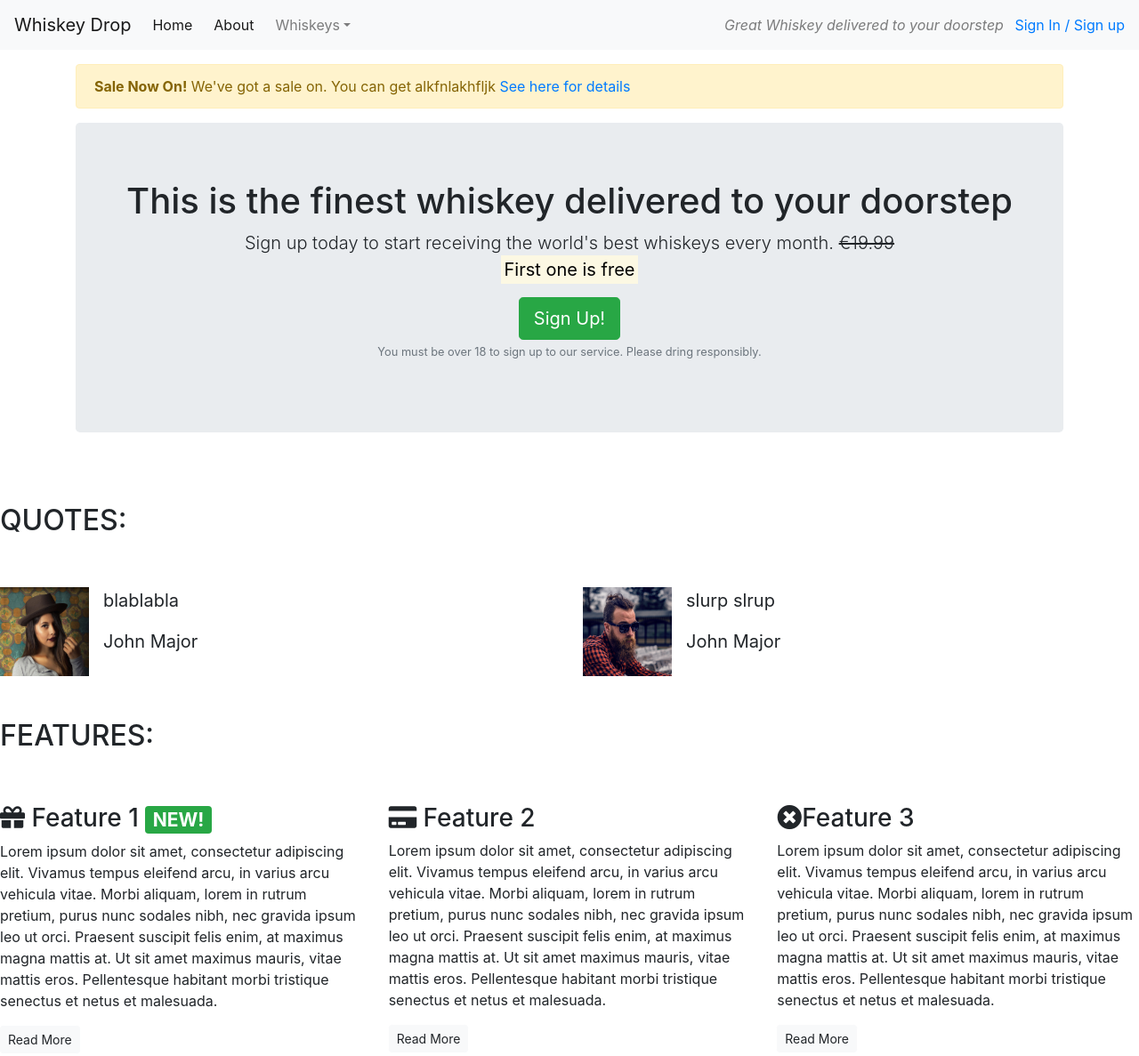
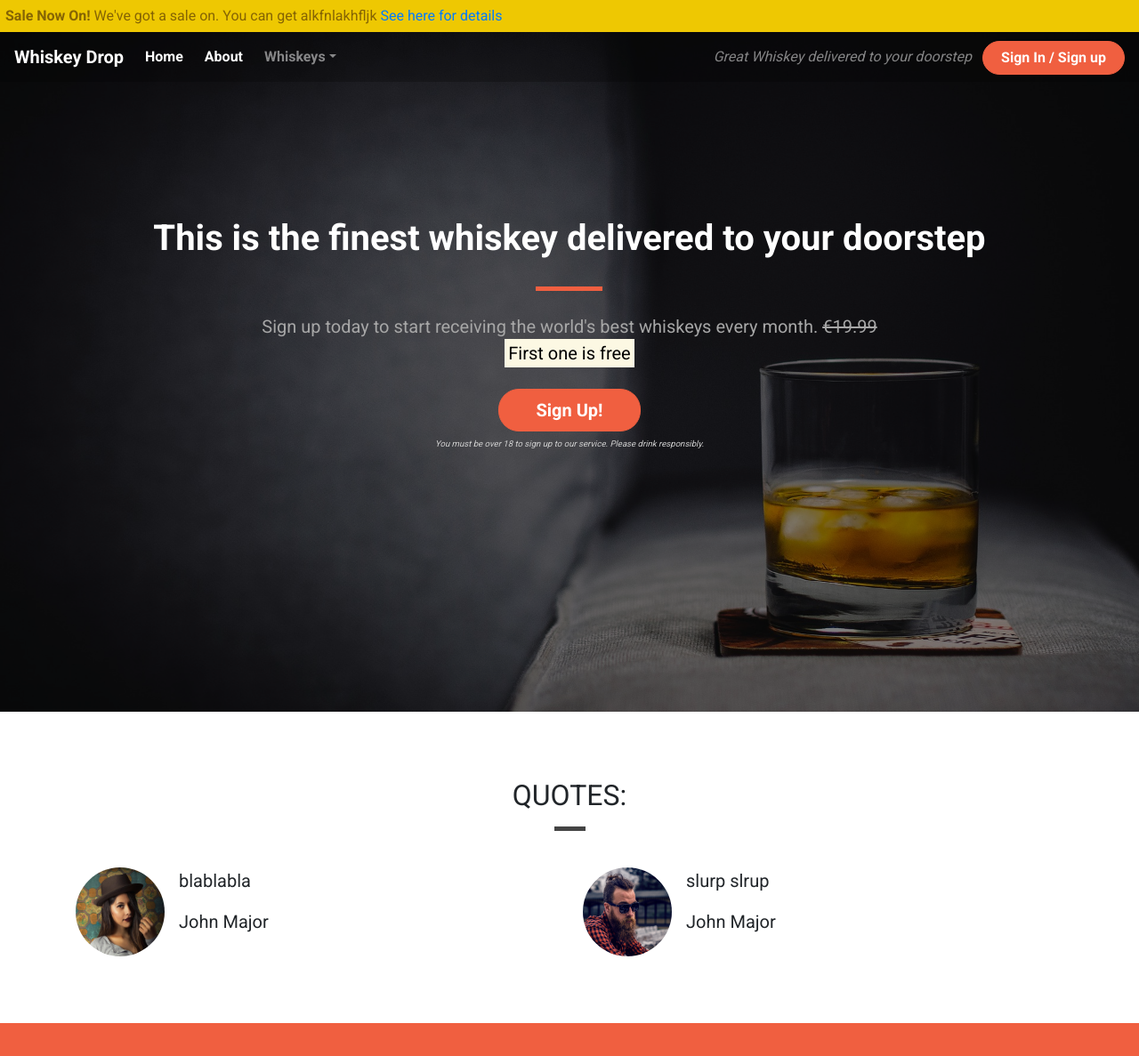
Before and after one commit to JochenFM/bootstrap4, a plain HTML site: page index.html in a window 1280 px wide. Shown: the top 1187 px of the page at 89% size. Drawn offline with nearby package versions, Linux system fonts and the light colour scheme.

Commit message:
initial commit

```diff
--- /dev/null
+++ b/css/style.css
@@ -0,0 +1,231 @@
+body {
+
+    font-family: 'Roboto', sans-serif;
+}
+
+.container-wrapper {
+
+
+}
+
+.container-wrapper--red {
+
+    background-color: #f05f40;
+    color: white;
+}
+
+
+.alert-container .col-12 {
+
+    padding-left: 0;
+    padding-right: 0;
+}
+
+.site-wide-alert {
+
+    border-radius: 0;
+    margin-bottom: 0;
+    padding: 5px; 15px;
+    background-color: #eec802;
+    border-color: #eec802;
+}
+.callout-container {
+
+    height: 100vh;
+
+background: url("../images/whiskey-background.jpg") no-repeat bottom right fixed;
+  -webkit-background-size: cover;
+  -moz-background-size: cover;
+  -o-background-size: cover;
+  background-size: cover;
+  display: flex;
+  align-items: center;
+  justify-content: center;
+
+  position: relative;
+}
+
+
+.opaque-overlay {
+
+    position: absolute;
+    top: 0;
+    left: 0;
+    height: 100%;
+    width: 100%;
+    background-color: rgba(0,0,0,0.5);
+}
+
+
+
+.quotes-container {
+
+}
+
+.features-container {}
+
+
+.page-header {
+
+    margin-bottom: 0;
+    border-bottom: 0;
+    text-align: center;
+}
+
+.page-header h2 {
+    margin-top: 0;
+
+}
+
+.quotes .page-header {
+
+    margin-bottom: 25px;
+
+}
+
+.jumbotron {
+
+    background-color: transparent;
+}
+
+
+.block-divider {
+
+    width: 75px;
+    height: 5px;
+    border: 0;
+    background-color: #444;
+}
+
+.block-divider--orange {
+
+    background-color: #f05f40;
+}
+
+.block-divider--white {
+
+background-color: white;
+}
+
+.block-divider--short {
+
+    width: 35px;
+
+}
+
+
+.content-container {
+
+    padding-top: 75px;
+    padding-bottom: 75px;
+}
+
+
+.navalert-container {
+
+    position: absolute;
+    top: 0;
+    left: 0;
+    padding-left: 0;
+    padding-right: 0;
+    z-index: 1;
+}
+
+.navbar {
+
+    margin-bottom: 0;
+    border: 0;
+    width: 100%;
+    background-color: rgba(0,0,0,0.25);
+}
+
+.navbar .navbar-toggler {
+
+    border:0;
+}
+
+.navbar-brand {
+
+    font-weight: bold;
+}
+
+.navbar .navbar-nav a {
+
+font-weight: bold;
+}
+
+.jumbotron {
+
+    background-color: transparent;
+}
+
+.jumbotron-header {
+
+    color: white;
+    font-weight: bold;
+    margin-bottom: 30px;
+
+}
+
+.jumbotron .lead {
+
+    margin: 25px;0;
+    color: #a7a7a7;
+}
+
+.jumbotron small {
+
+    font-size: 60%;
+    font-style: italic;
+    color: #d0d0d0;
+}
+
+
+.btn--cta {
+
+    font-weight: bold;
+    border-radius: 23px;
+    width: 160px;
+}
+
+.btn--red {
+
+    color: white;
+    background-color: #f05f40;
+    border-color: #f05f40;
+}
+
+.btn--red:hover,
+.btn--red:active,
+.btn--red:focus,
+.btn--red:active:focus {
+
+     background-color: #df4929;
+    border-color: #df4929
+}
+
+.feature {
+
+    text-align: center;
+    margin-bottom: 40px;
+}
+
+.feature i {
+
+margin-bottom: 20px;
+font-size: 45px;
+line-height: 45px;
+}
+
+.feature .btn {
+
+    background-color: white;
+    border-color: white;
+    border-radius: 15px;
+    min-width: 100px;
+    font-weight: bold;
+    margin-top: 10px;
+    color: #f05f40;
+
+
+}
--- a/index.html
+++ b/index.html
@@ -8,21 +8,35 @@
     <link rel="stylesheet" href="https://stackpath.bootstrapcdn.com/bootstrap/4.5.0/css/bootstrap.min.css" integrity="sha384-9aIt2nRpC12Uk9gS9baDl411NQApFmC26EwAOH8WgZl5MYYxFfc+NcPb1dKGj7Sk" crossorigin="anonymous">
     <script src="https://stackpath.bootstrapcdn.com/bootstrap/4.5.0/js/bootstrap.min.js" integrity="sha384-OgVRvuATP1z7JjHLkuOU7Xw704+h835Lr+6QL9UvYjZE3Ipu6Tp75j7Bh/kR0JKI" crossorigin="anonymous"></script>
     <link rel="stylesheet" href="https://use.fontawesome.com/releases/v5.13.1/css/all.css" integrity="sha384-xxzQGERXS00kBmZW/6qxqJPyxW3UR0BPsL4c8ILaIWXva5kFi7TxkIIaMiKtqV1Q" crossorigin="anonymous">
+    <link href="https://fonts.googleapis.com/css2?family=Roboto:wght@400;700&display=swap" rel="stylesheet">
+    <link rel="stylesheet" href="css/style.css" type="text/css">
 </head>
 <body>
-    <nav class="navbar navbar-light bg-light navbar-expand-sm">
-    <a href="/" class ="navbar-brand">Whiskey Drop </a>
-
+    <div class="container-fluid navalert-container">
+        <div class="container-fluid alert-container">
+            <div class ="row d-none d-sm-block">
+                <div class="col-12">
+                    <div class="site-wide-alert alert alert-warning">
+                    <strong>Sale Now On!</strong> We've got a sale on. You can get alkfnlakhfljk <a href=""> See here for details</a>
+                </div>
+            </div>
+        </div>
+    </div>
+    <nav class="navbar navbar-dark navbar-expand-sm">
+    <a href="/" class ="navbar-brand">Whiskey Drop</a>
     <button class = "navbar-toggler ml-auto" type="button" data-toggle ="collapse" data-target ="#navbarNavDropdown"
     aria-controls="navbarNavDropdown" aria-expanded="false" aria-label="Toggle navigation">
-    <span class="navbar-toggler-icon"></span></button>
-
+        <span class="navbar-toggler-icon"></span>
+    </button>
     <div class="collapse navbar-collapse" id="navbarNavDropdown">
         <ul class="navbar-nav mr-auto">
-            <li class ="active nav-item mr-2"><a class ="nav-link" href="/">Home</a></li>
-            <li class ="active nav-item mr-2"><a class ="nav-link" href="/about">About</a></li>
+            <li class ="active nav-item mr-2"><a class ="nav-link" href="/">Home</a>
+            </li>
+            <li class ="active nav-item mr-2"><a class ="nav-link" href="/about">About</a>
+            </li>
             <li class="nav-item dropdown"><a class="nav-link dropdown-toggle" href="#" id= "navbarDropdownMenulink" role="button" data-toggle="dropdown"
-            aria-haspopup="true" aria-expanded="false">Whiskeys</a></li>
+            aria-haspopup="true" aria-expanded="false">Whiskeys</a>
+            </li>
     <div class="dropdown-menu" aria-labelledby="dropdownMenuLink">
                 <a class="dropdown-item" href="#">Irish</a>
                 <a class="dropdown-item" href="#">Scotch</a>
@@ -31,45 +45,43 @@
             <li class ="active nav-item mr-2 d-block d-sm-none"><a class ="nav-link" href="/login">Sign in / Sign Up</a></li>
             </ul>
         </div>
-    <div d="d-none d-md-block">
+            <div class="d-none d-md-block">
             <p class ="navbar-text my-auto mr-2"><i>Great Whiskey delivered to your doorstep</i></p>
-    <a href ="/login">Sign In / Sign up</a>
+            <a href ="/login" class ="btn btn--cta btn--red">Sign In / Sign up</a>
         </div>
     </nav>
-    <article class="container mt-3">
-        <div class ="row d-none d-sm-block">
-            <div class="col-12">
-                <div class="alert alert-warning">
-                    <strong>Sale Now On!</strong> We've got a sale on. You can get alkfnlakhfljk <a href= ""> See here for details</a>
 </div>
-        </div>
-    </div>
+    <div class="container-fluid callout-container">
+        <div class="opaque-overlay">&nbsp;</div>
         <div class ="row">
-
             <div class="col-12">
                 <section class="callout jumbotron text-center">
-        <h1>This is the finest whiskey delivered to your doorstep</h1>
+                    <h1 class="jumbotron-header">This is the finest whiskey delivered to your doorstep</h1>
+                    <hr class="block-divider block-divider--orange">
                    <p class="lead">Sign up today to start receiving the world's best whiskeys every month.
                         <s class="d-none d-sm-inline"> €19.99</s>
                         <span class ="d-inline d-sm-online"><br></span>
                         <strong><mark>First one is free</mark></strong></p>
-        <button class="btn btn-success btn-lg" data-toggle="modal" data-target="#signUpModal"> Sign Up!</button>
-        <p class="text-muted"><small>You must be over 18 to sign up to our service. Please dring responsibly.</small></p>
+                    <button class="btn btn-lg btn--cta btn--red" data-toggle="modal" data-target="#signUpModal"> Sign Up!</button>
+                    <p class="text-muted"><small>You must be over 18 to sign up to our service. Please drink responsibly.</small></p>
                 </section>
             </div>
         </div>
-    </article>
+    </div>
+    <div class="container-wrapper">
+    <div class="container quotes-container content-container">
         <section class="quotes">
             <div class ="row">
-        <div class ="col-12 my-5">
+                <div class ="col-12 page-header">
                     <h2 class="text-uppercase"> Quotes:</h2>
+                    <hr class="block-divider block-divider--short">
                 </div>
             </div>
         <div class ="row">
             <div class ="col-12 col-md-6">
                 <div class="media">
                     <div class ="d-none d-sm-block">
-                        <img src="images/girl-image.png" class ="rounded-cicrle mr-3" height="100" width="100">
+                        <img src="images/girl-image.png" class ="rounded-circle mr-3" height="100" width="100" alt="">
                     </div>
                     <div class="media-body">
                         <blockquote class ="blockquote">
@@ -82,11 +94,11 @@
             <div class ="col-12 col-md-6">
                 <div class="media">
                     <div class ="d-none d-sm-block">
-                    <img src="images/guy-image.png" class ="rounded-cicrle mr-3" height=100 width=100>
+                        <img src="images/guy-image.png" class ="rounded-circle mr-3" height="100" width="100">
                     </div>
                         <div class="media-body">
                             <blockquote class="blockquote">
-                             <P>slurp slrup</P>
+                            <p>slurp slrup</p>
                             <p> John Major</p>
                             </blockquote>
                         </div>
@@ -94,39 +106,47 @@
                 </div>
             </div>
         </section>
+    </div>
+  </div>
+    <div class="container-wrapper container-wrapper--red">
+    <div class="container features-container content-container">
     <section class="features">
     <div class ="row">
-        <div class ="col-12 my-5">
+        <div class ="col-12 page-header">
         <h2 class="text-uppercase"> Features:</h2>
+        <hr class ="block-divider block-divider--short block-divider--white">
         </div>
     </div>
     <div class ="row">
         <div class ="col-12 col-md-6 col-lg-4">
             <div class="feature">
-            <h3><i class="fas fa-gift d-none d-sm-inline"></i> Feature 1 <span class="badge badge-success">NEW!</h3>
+                <h3><i class="fas fa-gift d-none d-sm-block"></i> Feature 1 <span class="badge badge-success">NEW!</span></h3>
                     <p>Lorem ipsum dolor sit amet, consectetur adipiscing elit. Vivamus tempus eleifend arcu, in varius arcu vehicula vitae. Morbi aliquam, lorem in rutrum pretium, purus nunc sodales nibh, nec gravida ipsum leo ut orci. Praesent suscipit felis enim, at maximus magna mattis at. Ut sit amet maximus mauris, vitae mattis eros. Pellentesque habitant morbi tristique senectus et netus et malesuada.</p>
             <p> <a class="btn btn-sm btn-light" href="">Read More</a></p>
             </div>
         </div>
+    </div>
         <div class ="col-12 col-md-6 col-lg-4">
             <div class="feature">
-            <h3><i class="fas fa-credit-card d-none d-sm-inline"></i> Feature 2</h3>
+                <h3><i class="fas fa-credit-card d-none d-sm-block"></i> Feature 2</h3>
                     <p>Lorem ipsum dolor sit amet, consectetur adipiscing elit. Vivamus tempus eleifend arcu, in varius arcu vehicula vitae. Morbi aliquam, lorem in rutrum pretium, purus nunc sodales nibh, nec gravida ipsum leo ut orci. Praesent suscipit felis enim, at maximus magna mattis at. Ut sit amet maximus mauris, vitae mattis eros. Pellentesque habitant morbi tristique senectus et netus et malesuada.
                     </p>
-            <p> <a class="btn btn-sm btn-light" href="">Read More</a></p>
+                    <p><a class="btn btn-sm btn-light" href="">Read More</a></p>
             </div>
         </div>
         <div class ="col-12 d-md-none d-lg-block col-lg-4">
             <div class="feature">
-            <h3><i class="fas fa-times-circle d-none d-sm-inline"></i>Feature 3</h3>
+                <h3><i class="fas fa-times-circle d-none d-sm-block"></i> Feature 3</h3>
                 <p>Lorem ipsum dolor sit amet, consectetur adipiscing elit. Vivamus tempus eleifend arcu, in varius arcu vehicula vitae. Morbi aliquam, lorem in rutrum pretium, purus nunc sodales nibh, nec gravida ipsum leo ut orci. Praesent suscipit felis enim, at maximus magna mattis at. Ut sit amet maximus mauris, vitae mattis eros. Pellentesque habitant morbi tristique senectus et netus et malesuada.
                 </p>
                 <p> <a class="btn btn-sm btn-light" href="">Read More</a></p>
             </div>
         </div>
     </div>
+    </section>
+    </div>
+    </div>
     <button>Click me!</button>
-
     <div class="modal" tabindex="-1" role="dialog" id="signUpModal">
         <div class="modal-dialog">
             <div class="modal-content">
@@ -145,16 +165,15 @@
                         </div>
                     <div class="form-group">
                             <label for="password">Password</label>
-    <input type="password" class="form-control" id="password">
+                            <input type="password" class="form-control" id="password" placeholder="Password">
                     </div>
                     <div class="form-group">
-    <label for="repeatpassword">Repeat Password</label>
-    <input type="password" class="form-control" id="Repeat Password">
+                            <label for="RepeatPassword">Repeat Password</label>
+                            <input type="password" class="form-control" id="RepeatPassword" placeholder="RepeatPassword">
                     </div>
                 <button type="submit" class="btn btn-success">Submit</button>
                 </form>
                 </div>
-
             </div>
         </div>
     </div>
```
Also changed, not shown: 1 other file. Lines whose indentation alone changed are shown as unchanged.
